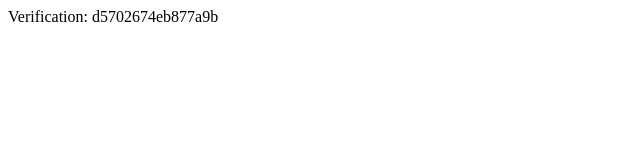
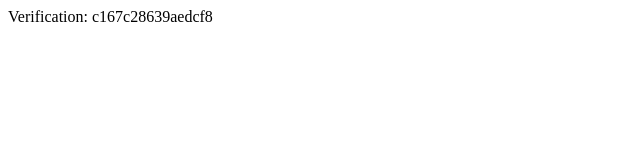
Before and after one commit to Shoker205/SlantTechs, a plain HTML site: page yandex_c167c28639aedcf8.html in a window 1280 px wide. Shown: the full height of the page, 0-640 px from the left. Drawn offline with Linux system fonts and the light colour scheme.

Commit message:
Update verification code in HTML file

```diff
--- a/yandex_d5702674eb877a9b.html
+++ b/yandex_c167c28639aedcf8.html
@@ -2,5 +2,5 @@
     <head>
         <meta http-equiv="Content-Type" content="text/html; charset=UTF-8">
     </head>
-    <body>Verification: d5702674eb877a9b</body>
+    <body>Verification: c167c28639aedcf8</body>
 </html>
```
